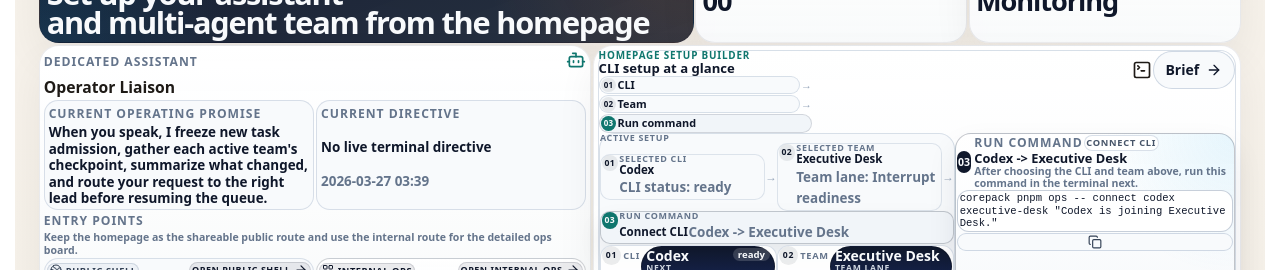
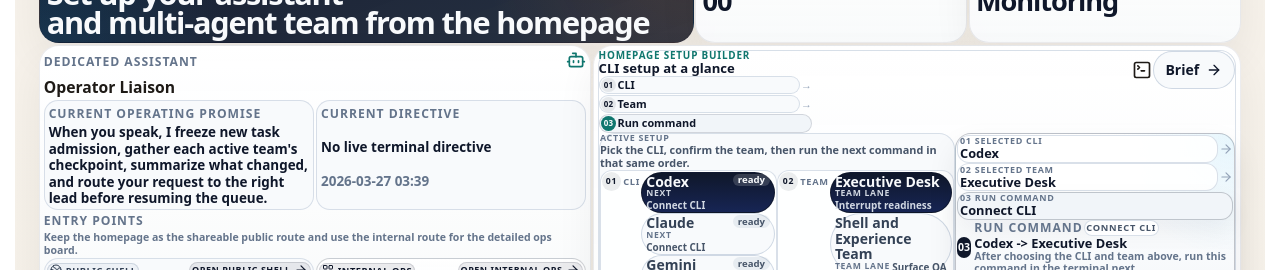
Before and after one commit to GongJae00/research-pages, a Next.js app in the folder apps/web/: page /en in a window 1280 px wide. Shown: the part 1640-1910 px from the top of the page. Built offline with nearby package versions, Linux system fonts and the light colour scheme; no server answers.

Commit message:
Autonomy batch 1757: workflow-systems, shell-experience

```diff
--- a/apps/web/src/components/homepage-agent-control-section.module.css
+++ b/apps/web/src/components/homepage-agent-control-section.module.css
@@ -1711,6 +1711,19 @@
   text-transform: uppercase;
 }
 
+.setupSelectionLeadHint {
+  margin: 0;
+  max-width: 30rem;
+  color: #475569;
+  font-size: 0.68rem;
+  font-weight: 700;
+  line-height: 1.24;
+}
+
+.setupSelectionLead .setupCompactSummary {
+  display: none;
+}
+
 .setupSectionHead {
   display: flex;
   flex-wrap: wrap;
@@ -1808,6 +1821,52 @@
   flex-direction: column;
   justify-content: space-between;
   gap: 0.02rem;
+}
+
+.nextCommandPath {
+  display: flex;
+  flex-wrap: wrap;
+  align-items: center;
+  gap: 0.04rem;
+  width: 100%;
+}
+
+.nextCommandPathSegment {
+  display: grid;
+  gap: 0.02rem;
+  min-width: 0;
+  padding: 0.08rem 0.1rem;
+  border: 1px solid rgba(203, 213, 225, 0.72);
+  border-radius: 12px;
+  background: rgba(255, 255, 255, 0.88);
+  flex: 1 1 8.5rem;
+}
+
+.nextCommandPathSegment strong {
+  color: #0f172a;
+  font-size: 0.72rem;
+  line-height: 1.08;
+  overflow-wrap: anywhere;
+}
+
+.nextCommandPathSegmentActive {
+  border-color: rgba(15, 23, 42, 0.22);
+  background: rgba(241, 245, 249, 0.98);
+  box-shadow: 0 10px 24px rgba(15, 23, 42, 0.06);
+}
+
+.nextCommandPathMeta {
+  color: #64748b;
+  font-size: 0.56rem;
+  font-weight: 800;
+  letter-spacing: 0.08em;
+  line-height: 1;
+  text-transform: uppercase;
+}
+
+.nextCommandPathArrow {
+  color: #94a3b8;
+  flex: 0 0 auto;
 }
 
 .nextCommandCopy {
@@ -2742,6 +2801,14 @@
     display: none;
   }
 
+  .nextCommandPath {
+    align-items: stretch;
+  }
+
+  .nextCommandPathArrow {
+    display: none;
+  }
+
   .setupCommandInlineMeta {
     width: 100%;
     justify-content: flex-start;
--- a/apps/web/src/components/homepage-agent-control-section.tsx
+++ b/apps/web/src/components/homepage-agent-control-section.tsx
@@ -545,6 +545,7 @@ export function HomepageAgentControlSection({
                   <div className={styles.setupSelectionLeadTop}>
                     <span className={styles.setupSelectionLeadLabel}>{copy.activeSetup}</span>
                   </div>
+                  <p className={styles.setupSelectionLeadHint}>{copy.setupSequenceIntro}</p>
                   <div className={styles.setupCompactSummary} aria-label={setupFlowLabel}>
                     <div className={styles.setupCompactSummaryItem}>
                       <span className={styles.setupCompactSummaryOrdinal}>01</span>
@@ -675,6 +676,22 @@ export function HomepageAgentControlSection({
               {nextSetupCommand ? (
                 <div className={styles.nextCommandStrip}>
                   <div className={styles.nextCommandLead}>
+                    <div className={styles.nextCommandPath} aria-label={setupFlowLabel}>
+                      <div className={styles.nextCommandPathSegment}>
+                        <span className={styles.nextCommandPathMeta}>01 {copy.selectedCli}</span>
+                        <strong>{selectedProvider?.label ?? "-"}</strong>
+                      </div>
+                      <ArrowRight className={styles.nextCommandPathArrow} size={14} aria-hidden="true" />
+                      <div className={styles.nextCommandPathSegment}>
+                        <span className={styles.nextCommandPathMeta}>02 {copy.selectedTeamLabel}</span>
+                        <strong>{selectedTeam?.name ?? "-"}</strong>
+                      </div>
+                      <ArrowRight className={styles.nextCommandPathArrow} size={14} aria-hidden="true" />
+                      <div className={`${styles.nextCommandPathSegment} ${styles.nextCommandPathSegmentActive}`}>
+                        <span className={styles.nextCommandPathMeta}>03 {copy.runCommandLabel}</span>
+                        <strong>{nextSetupCommand.title}</strong>
+                      </div>
+                    </div>
                     <div className={styles.copyTitleGroup}>
                       <span className={styles.commandStep}>03</span>
                       <div className={styles.nextCommandCopy}>
```
Also changed, not shown: apps/web/src/components/affiliation-workspace.tsx (+63 -1 lines).
